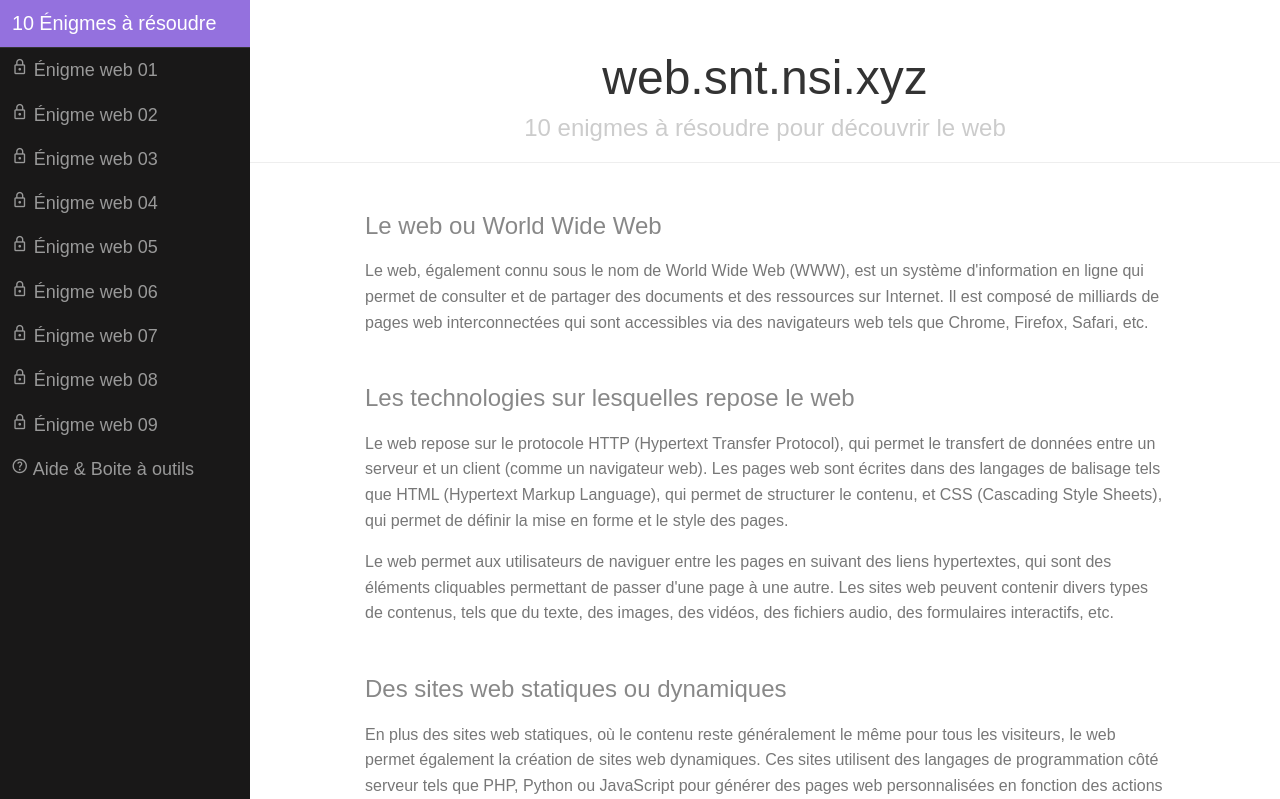
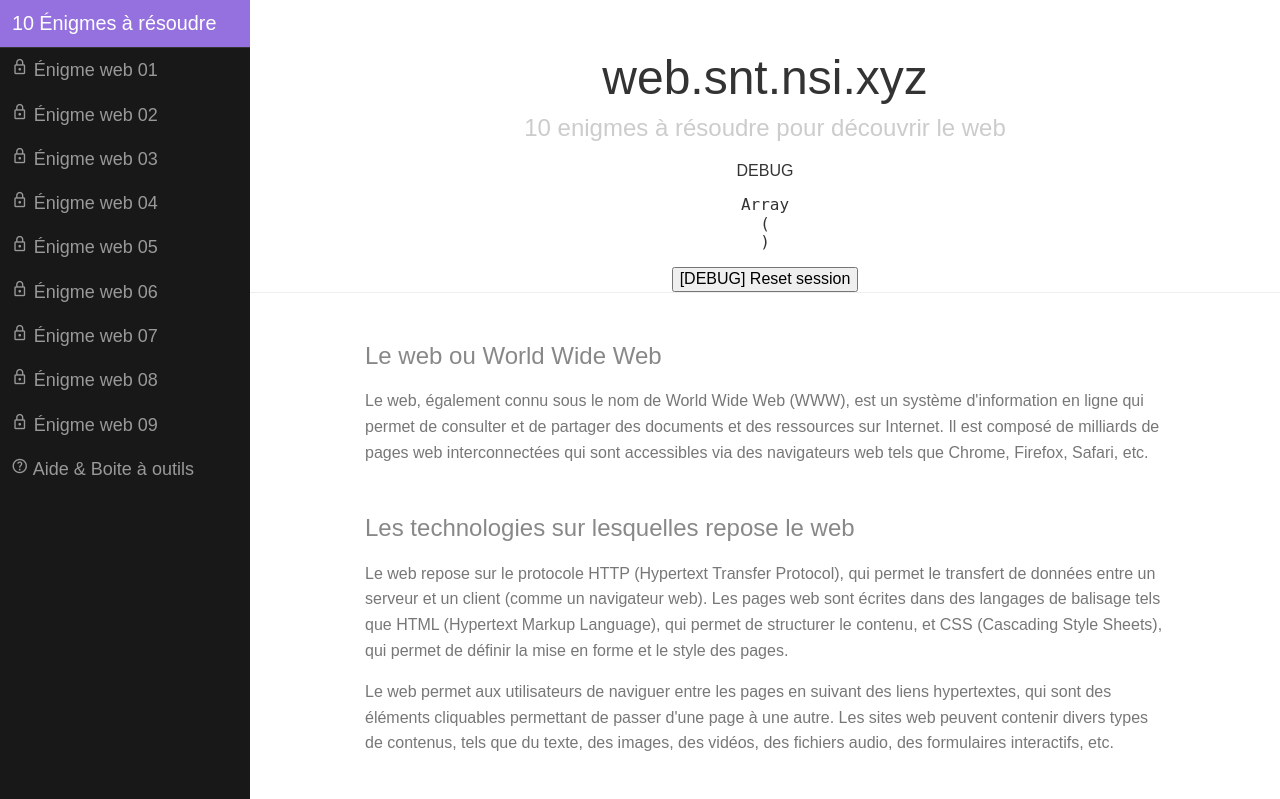
Before and after one commit to nsi-xyz/web.snt.nsi.xyz, a PHP site: page / in a window 1280 px wide. Shown: the top 799 px of the page. Run offline with PHP 8.4, Linux system fonts and the light colour scheme.

Commit message:
Added debugging

```diff
--- a/index.php
+++ b/index.php
@@ -30,6 +30,23 @@ include("./include/checksession.php");
       <div class="header">
         <h1>web.snt.nsi.xyz</h1>
         <h2>10 enigmes à résoudre pour découvrir le web</h2>
+        <?php if (isset($_SESSION["resolvedPuzzles"])) {
+          echo "<p>DEBUG</p>";
+          echo "<pre>";
+          print_r($_SESSION["resolvedPuzzles"]);
+          echo "</pre>";
+        } else {
+          echo 'none';
+        }
+        if (isset($_POST['reset_session'])) {
+          session_unset();
+          echo 'Session successfully reset. Refresh.';
+      }
+        ?>
+        <form method="POST" action="">
+          <input type="hidden" name="reset_session" value="true">
+          <input type="submit" value="[DEBUG] Reset session">
+    </form>
       </div>
 
       <div class="content">
```
